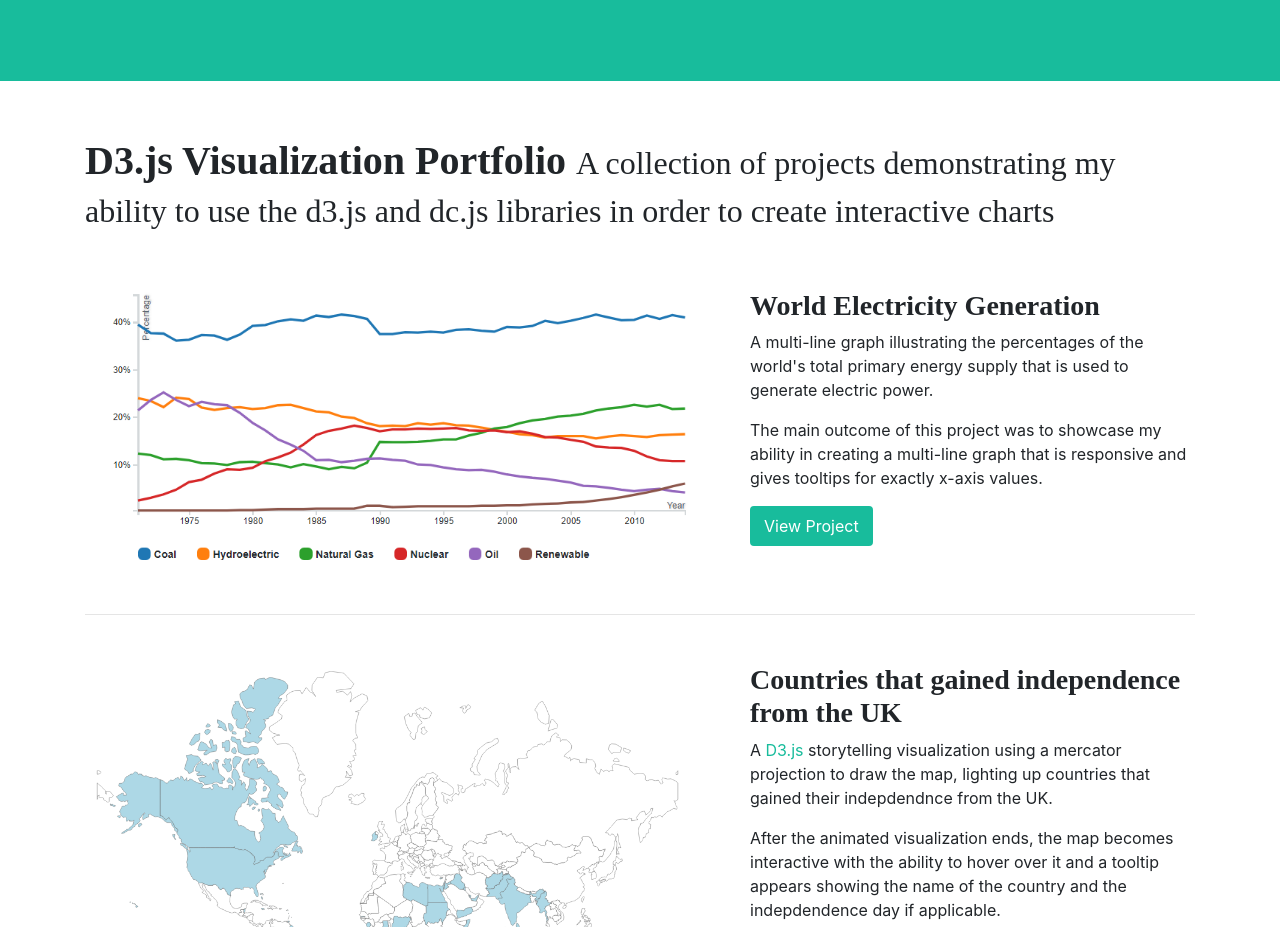
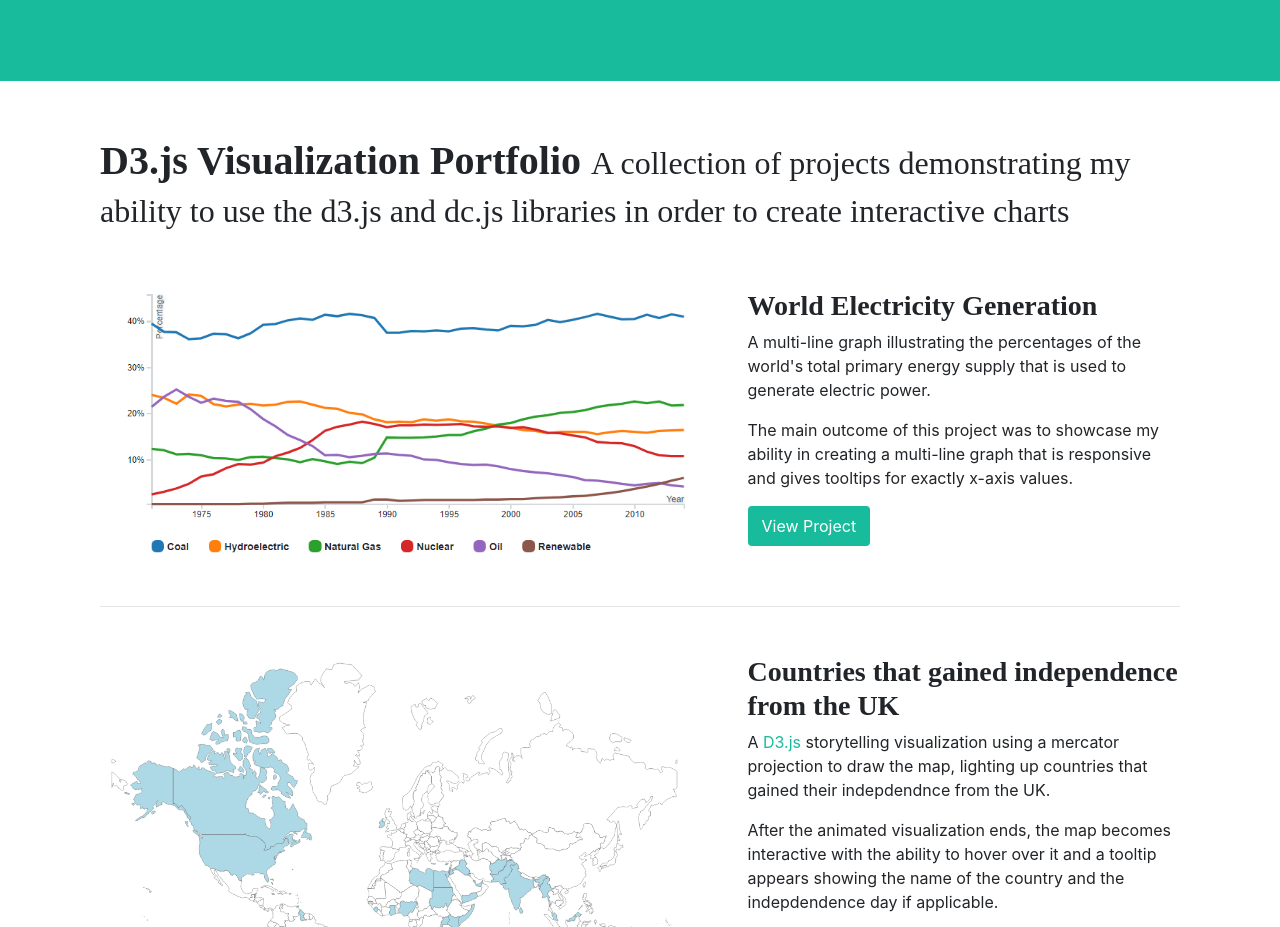
Before and after one commit to kais-viz/kais-viz.github.io, a plain HTML site: page index.html in a window 1280 px wide. Shown: the part 694-1621 px from the top of the page. Drawn offline with Linux system fonts and the light colour scheme.

Commit message:
CSS Margin Fixes

```diff
--- a/css/freelancer.css
+++ b/css/freelancer.css
@@ -385,9 +385,7 @@ a.btn.btn-primary {
   border-color: #1a252f;
 }
 
-body {
-  padding-top: 54px;
-}
+
 
 /* Header */
 .navbar-brand{
@@ -395,22 +393,21 @@ body {
   font-weight: 700;
 }
 
-/* Body */
 header.masthead {
     padding-top: 6rem!important;
     padding-bottom: 6rem;
 }
 
-.mb-4, .my-4 {
-    margin-bottom: 3.5rem!important;
-}
-.mt-4, .my-4 {
-    margin-top: 3.5rem!important;
+/* Body */
+body {
+  padding-top: 54px;
 }
 
-.project-row {
-    margin-bottom: 3em;
-    margin-top: 3em;
+@media (min-width: 600px) {
+  .container {
+    padding-left: 30px;
+    padding-right: 30px;
+  }
 }
 
 /* Footer */
@@ -439,3 +436,15 @@ header.masthead {
     font-size: 0.95rem;
   }
 }
+
+.mb-4, .my-4 {
+    margin-bottom: 3.5rem!important;
+}
+.mt-4, .my-4 {
+    margin-top: 3.5rem!important;
+}
+
+.project-row {
+    margin-bottom: 3em;
+    margin-top: 3em;
+}
--- a/css/portfolio-item.css
+++ b/css/portfolio-item.css
@@ -22,7 +22,12 @@ body {
   font-weight: 700;
 }
 
-
+@media (min-width: 600px) {
+  .container {
+    padding-left: 30px;
+    padding-right: 30px;
+  }
+}
 
 /* Keep footer down */
 
--- a/js/elec-production.js
+++ b/js/elec-production.js
@@ -33,7 +33,7 @@ var svgWidth = parseInt(svg.style('width'), 10),
 	svgHeight = parseInt(svg.style('height'), 10),
 	aspect = svgWidth / svgHeight;
 
-var margin = {top: 20, right: 45, bottom: 30, left: 40},
+var margin = {top: 20, right: 50, bottom: 30, left: 50},
     width = svgWidth - margin.left - margin.right,
     height = svgHeight - margin.top - margin.bottom;
 // add viewBox and preserveAspectRatio properties,
```
